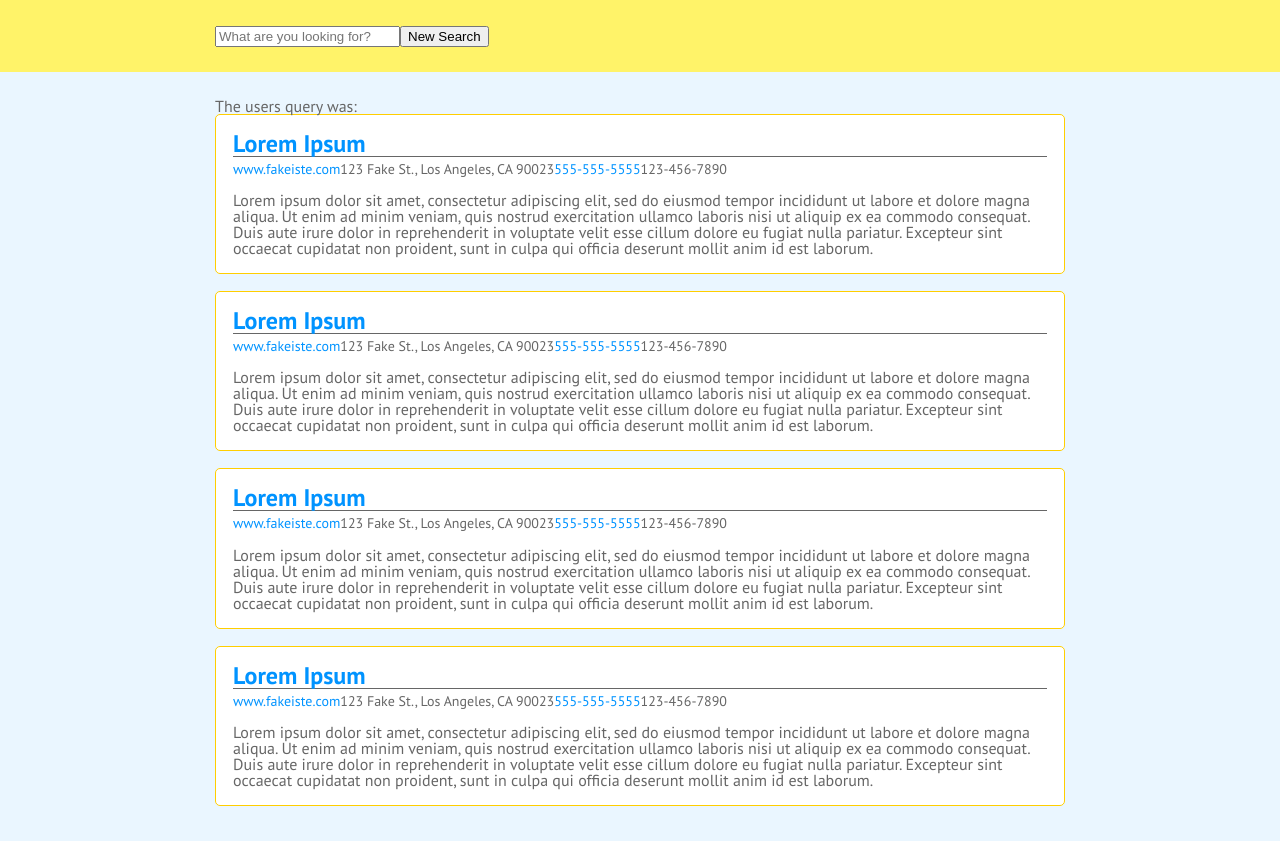
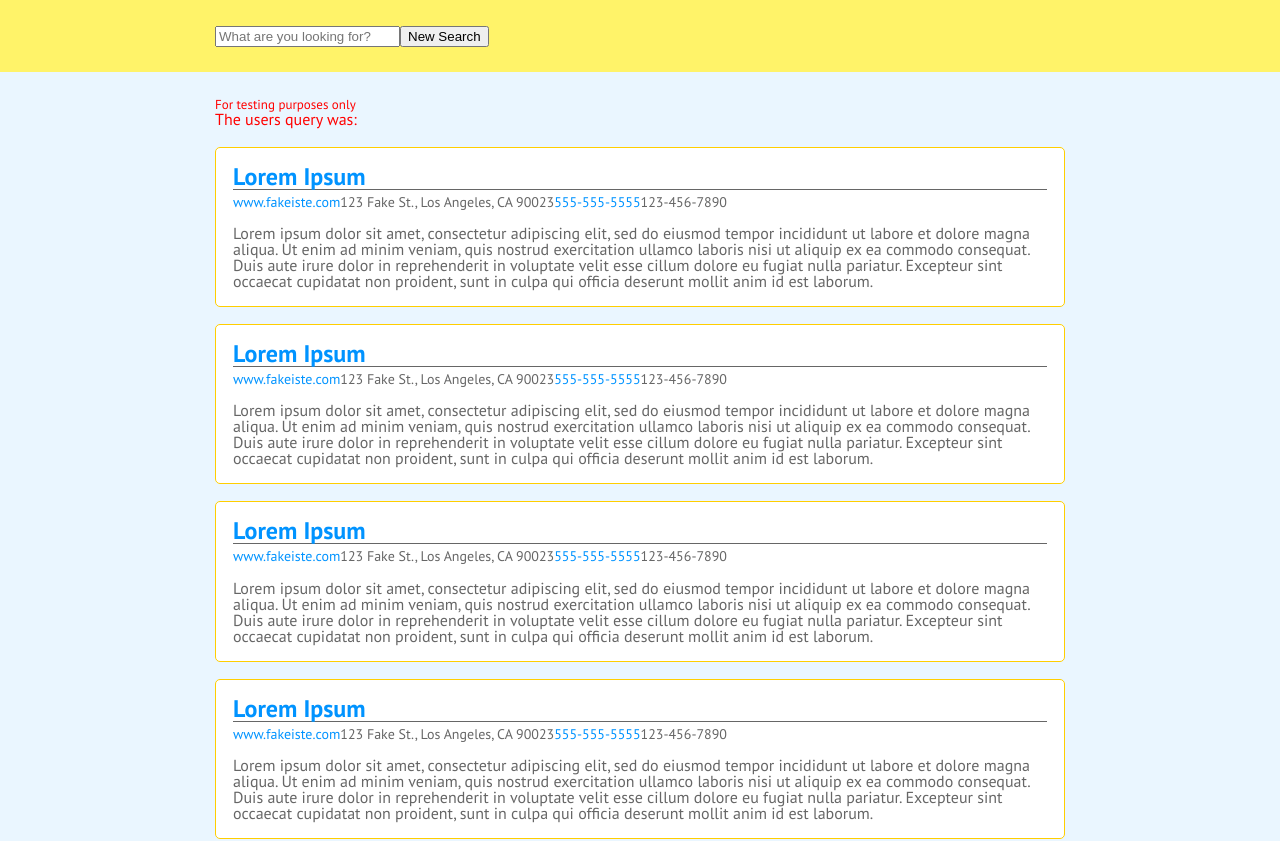
Before and after one commit to build-week-how-can-you-help/Front-End, a React (Create React App) app: page /results in a window 1280 px wide. Shown: the top 841 px of the page. Built offline with nearby package versions, Linux system fonts and the light colour scheme.

Commit message:
Created different layouts for pages with and without a header

```diff
--- a/src/App.js
+++ b/src/App.js
@@ -6,22 +6,16 @@ import './reset.css';
 
 import Header from './components/shared/Header';
 import Footer from './components/shared/Footer';
-import Landing from './components/routes/Landing';
-import Results from './components/routes/Results';
+import ResultsLayout from './components/routes/ResultsLayout';
+import HomeLayout from './components/routes/HomeLayout';
 
 function App() {
     const [userQuery, setUserQuery] = useState('');
 
     return (
         <div className="App">
-            <Header setUserQuery={setUserQuery} />
-            <main className="main-content">
-                <div className="wrap">
-                    <Route exact path="/" render={props => <Landing {...props} setUserQuery={setUserQuery} />} />
-                    <Route path="/results" render={props => <Results {...props} userQuery={userQuery} />} />
-                </div>
-            </main>
-            <Footer />
+            <Route exact path="/" render={props => <HomeLayout {...props} setUserQuery={setUserQuery} />} />
+            <Route path="/results" render={props => <ResultsLayout {...props} userQuery={userQuery} setUserQuery={setUserQuery} />} />
         </div>
     );
 }
--- a/src/components/routes/HomeLayout.js
+++ b/src/components/routes/HomeLayout.js
@@ -0,0 +1,23 @@
+import React from 'react';
+import Header from '../shared/Header';
+import Footer from '../shared/Footer';
+import Landing from './Landing';
+
+function HomeLayout({ history, setUserQuery }) {
+    function linkToResults() {
+        history.push('/results');
+    }
+
+    return (
+        <div className="home">
+            <main className="main-content">
+                <div className="wrap">
+                    <Landing setUserQuery={setUserQuery} linkToResults={linkToResults} />
+                </div>
+            </main>
+            <Footer />
+        </div>
+    );
+}
+
+export default HomeLayout;
--- a/src/components/routes/Landing.js
+++ b/src/components/routes/Landing.js
@@ -1,11 +1,7 @@
 import React from 'react';
 import Search from '../shared/Search';
 
-function Landing({ history, setUserQuery }) {
-    function linkToResults() {
-        history.push('/results');
-    }
-
+function Landing({ linkToResults, setUserQuery }) {
     return (
         <div>
             <Search redirect linkToResults={linkToResults} setUserQuery={setUserQuery} />
--- a/src/components/routes/ResultsLayout.js
+++ b/src/components/routes/ResultsLayout.js
@@ -1,12 +1,16 @@
 import React from 'react';
+import Header from '../shared/Header';
+import Footer from '../shared/Footer';
+import Results from './Results';
 
-function ResultsLayout() {
+function ResultsLayout(props) {
+    const { setUserQuery } = props;
     return (
-        <div>
+        <div className="results">
+            <Header setUserQuery={setUserQuery} />
             <main className="main-content">
                 <div className="wrap">
-                    <Route exact path="/" render={props => <Landing {...props} setUserQuery={setUserQuery} />} />
-                    <Route path="/results" render={props => <Results {...props} userQuery={userQuery} />} />
+                    <Results {...props} />
                 </div>
             </main>
             <Footer />
--- a/src/components/shared/NonProfitList.js
+++ b/src/components/shared/NonProfitList.js
@@ -13,8 +13,11 @@ function NonProfitList({ userQuery }) {
 
     return (
         <div className="non-profit-list">
-            <div>
-                <p>The users query was: {userQuery}</p>
+            <div class="for-testing">
+                <p style={{ fontSize: '1.3rem', color: 'red' }}>For testing purposes only</p>
+                <p style={{ color: 'red', marginBottom: '20px' }}>
+                    The users query was: <span style={{ color: '#000' }}>{userQuery}</span>
+                </p>
             </div>
             {nonProfits.map(nonProfit => (
                 <NonProfit key={nonProfit.id} nonProfit={nonProfit} />
```
